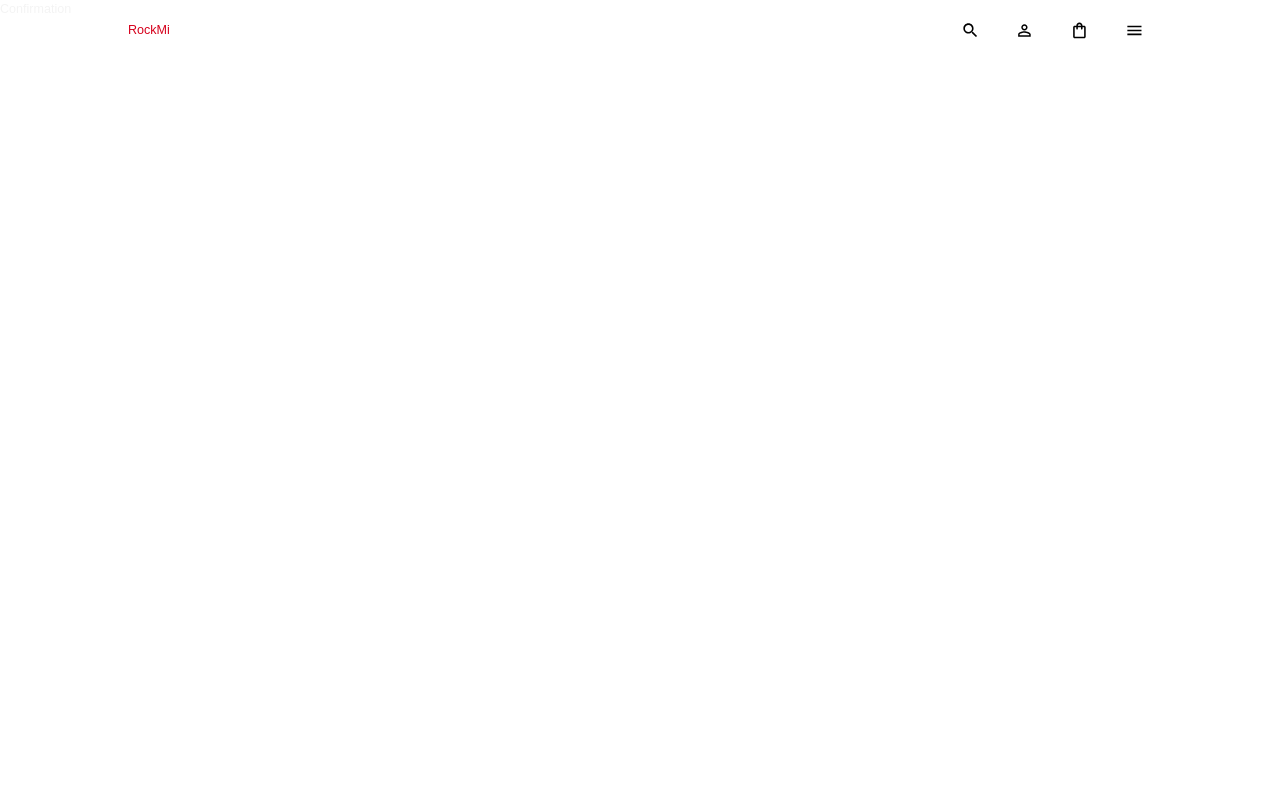
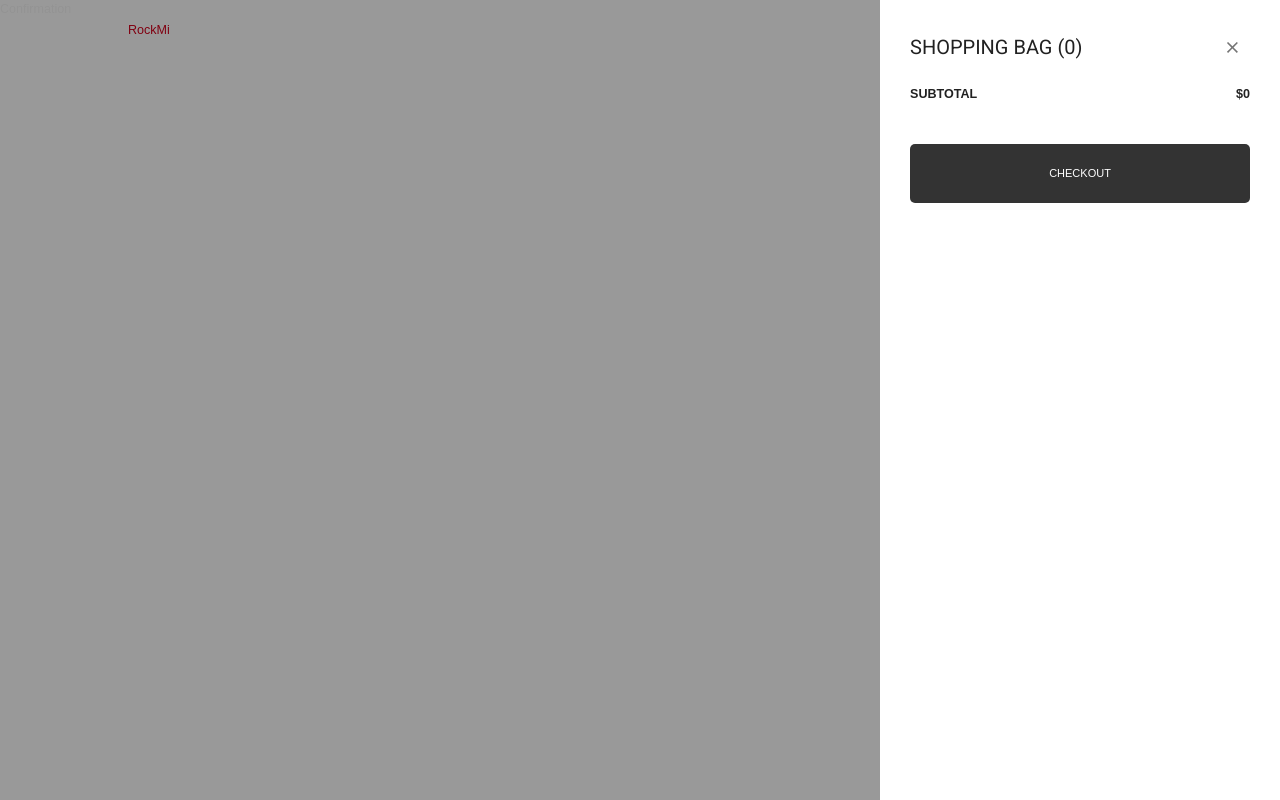
Before and after one commit to YitavGil/music-store, a React (Vite) app: page /checkout/success in a window 1280 px wide. Both pictures are taken after a click on the button 1079 px from the left and 30 px from the top of the page. Built offline with nearby package versions, Linux system fonts and the light colour scheme; a web font is replaced by a local one.

Commit message:
Cart menu complete

```diff
--- a/src/App.jsx
+++ b/src/App.jsx
@@ -5,6 +5,7 @@
 import Checkout from "./scenes/checkout/Checkout";
 import Confirmation from "./scenes/checkout/Confirmation";
 import Navbar from "./scenes/global/Navbar";
+import CartMenu from "./scenes/global/CartMenu";
 
 const ScrollToTop = () => {
   const { pathname } = useLocation();
@@ -28,6 +29,7 @@
           <Route path="checkout" element={<Checkout />} />
           <Route path="checkout/success" element={<Confirmation />} />
         </Routes>
+        <CartMenu />
       </BrowserRouter>
     </div>
   );
--- a/src/scenes/global/CartMenu.jsx
+++ b/src/scenes/global/CartMenu.jsx
@@ -85,12 +85,65 @@
                           <CloseIcon />
                         </IconButton>
                       </FlexBox>
-                      <Typography>{item.attributes.shortDescription}</Typography>
+                      <Typography>
+                        {item.attributes.shortDescription}
+                      </Typography>
+                      <FlexBox m="15px 0">
+                        <Box
+                          display="flex"
+                          alignItems="center"
+                          border={`1.5px solid ${shades.neutral[500]}`}
+                        >
+                          <IconButton
+                            onClick={() =>
+                              dispatch(decreaseCount({ id: item.id }))
+                            }
+                          >
+                            <RemoveIcon />
+                          </IconButton>
+                          <Typography>{item.count}</Typography>
+                          <IconButton
+                            onClick={() =>
+                              dispatch(increaseCount({ id: item.id }))
+                            }
+                          >
+                            <AddIcon />
+                          </IconButton>
+                        </Box>
+                        <Typography fontWeight="bold">
+                          ${item.attributes.price}
+                        </Typography>
+                      </FlexBox>
                     </Box>
                   </FlexBox>
+                  <Divider />
                 </Box>
               );
             })}
+          </Box>
+
+          {/* ACTIONS */}
+          <Box m="20px 0">
+            <FlexBox m="20px 0">
+              <Typography fontWeight="bold">SUBTOTAL</Typography>
+              <Typography fontWeight="bold">${totalPrice}</Typography>
+            </FlexBox>
+            <Button
+              sx={{
+                backgroundColor: shades.primary[400],
+                color: "white",
+                borderRadius: "5px",
+                minWidth: "100%",
+                padding: "20px 40px",
+                m: "20px 0",
+              }}
+              onClick={() => {
+                navigate("/checkout")
+                dispatch(setIsCartOpen({}))
+              }}
+            >
+              CHECKOUT
+            </Button>
           </Box>
         </Box>
       </Box>
```
Also changed, not shown: src/components/items/Item.jsx (added, +9 -0 lines).
